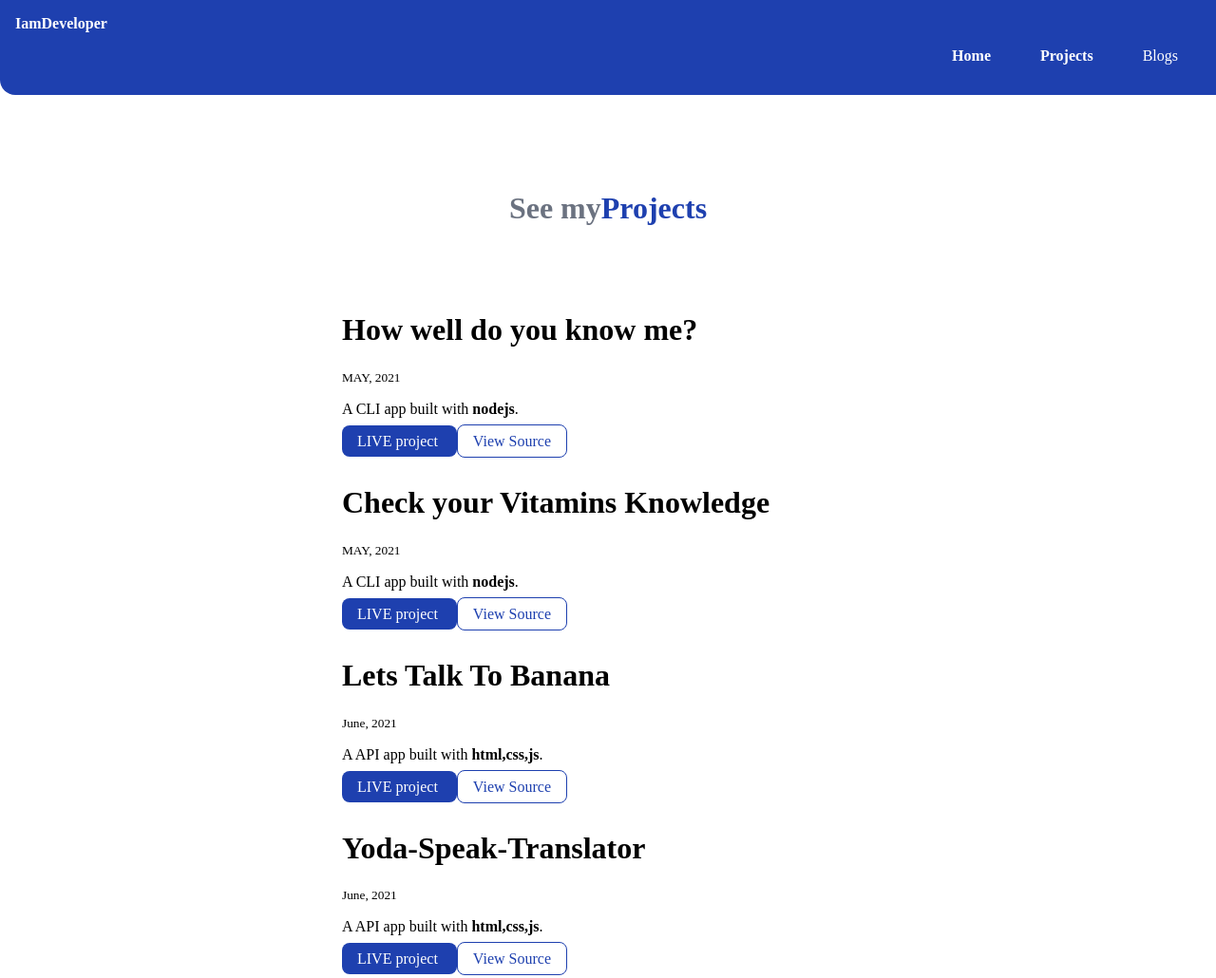
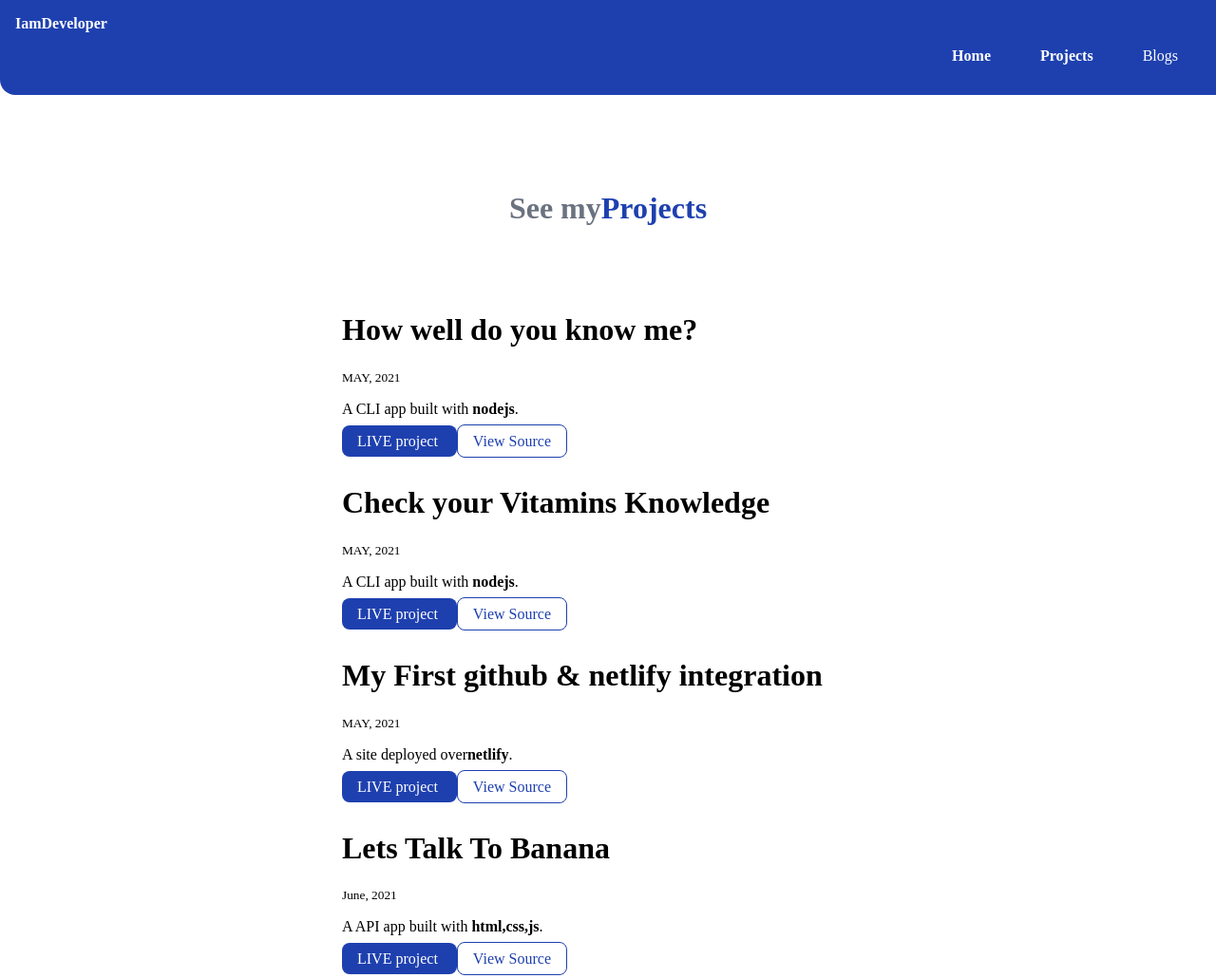
Before and after one commit to Nupur-Khatri/portfolio, a plain HTML site: page projects.html in a window 1280 px wide. Shown: the top 1030 px of the page at 95% size. Drawn offline with Linux system fonts and the light colour scheme; a web font is replaced by a local one.

Commit message:
Add- added projects

```diff
--- a/projects.html
+++ b/projects.html
@@ -53,6 +53,17 @@
             </div>
         </li>
         <li>
+            <div class="container container-center">
+                <h1 style="padding-top: 1rem;">My First github & netlify integration</h1>
+                <small>MAY, 2021</small>
+                <p>A site deployed over<strong>netlify</strong>.</p>
+                <a class="link link-primary" href="https://firstdeployovernetlify.netlify.app/">LIVE project
+                </a>
+                <a class="link link-secondary" href="https://github.com/Nupur-Khatri/student">View Source
+                </a>
+            </div>
+        </li>
+        <li>
             <div class="container container-center ">
                 <h1 style="padding-top: 1rem;">Lets Talk To Banana</h1>
                 <small>June, 2021</small>
```
